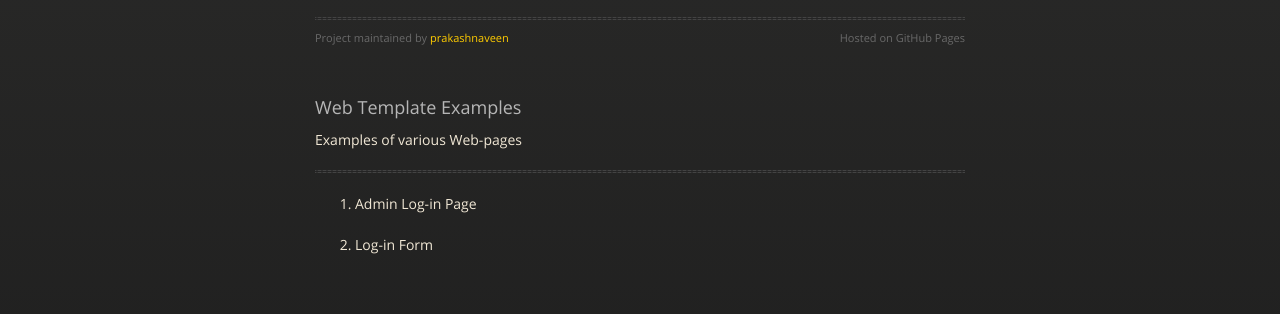
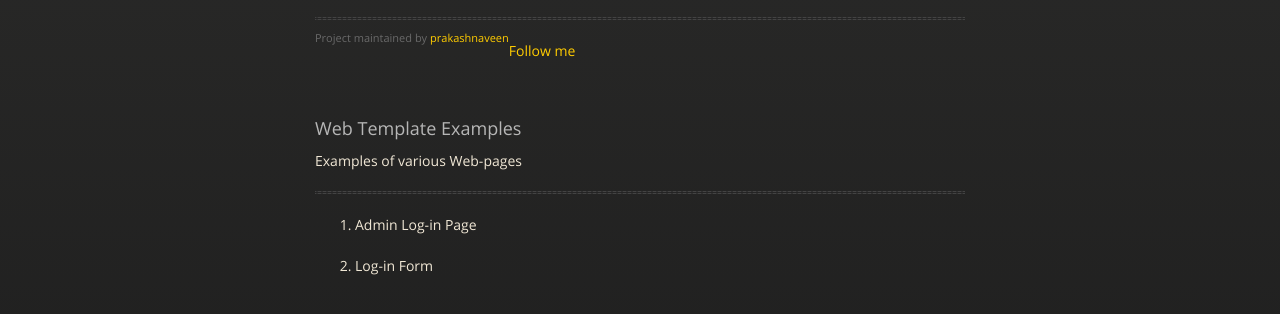
Before and after one commit to prakashnaveen/webproject, a plain HTML site: page index.html in a window 1280 px wide. Shown: the part 176-490 px from the top of the page. Drawn offline with nearby package versions, Linux system fonts and the light colour scheme.

Commit message:
Update index.html

```diff
--- a/index.html
+++ b/index.html
@@ -35,14 +35,14 @@
           <p>Example Templates</p>
           <hr>
           <span class="credits left">Project maintained by <a href="https://github.com/prakashnaveen">prakashnaveen</a></span>
-          <span class="credits right">Hosted on GitHub Pages</span>
+          <span class="contact-me"><a href="https://twitter.com/NaveenPrak">Follow me</a></span>
         </div>
 
         <h3>Web Template Examples</h3>
 
 <p>Examples of various Web-pages</p>
-
-<hr><ol>
+<hr>
+<ol>
 <li><p>Admin Log-in Page</p></li>
 <li><p>Log-in Form</p></li>
 </ol>
```
